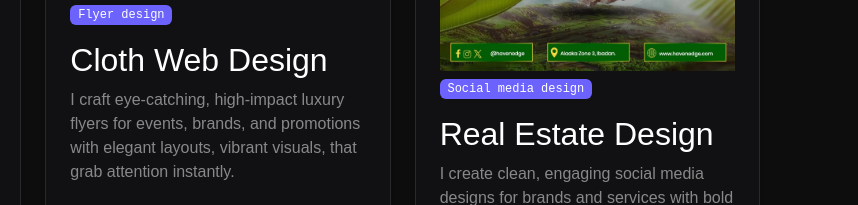
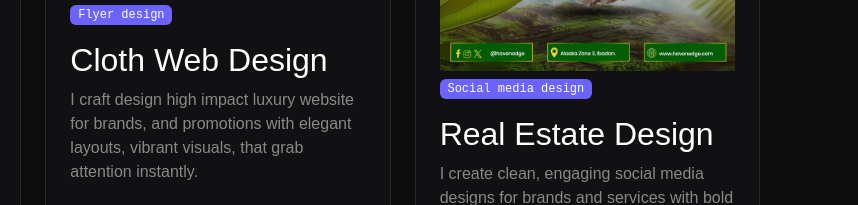
Before and after one commit to Damilare-olaniyi-dreystudio/dreyportfolio, a website: page index.html in a window 1280 px wide. Shown: the part 9257-9462 px from the top of the page, 422-1280 px from the left. Drawn offline with nearby package versions, Linux system fonts and the light colour scheme.

Commit message:
dkjnskcn

```diff
--- a/index.html
+++ b/index.html
@@ -969,7 +969,7 @@
           </a>
           <span class="badge mt-2 fw-light" style="background-color: #6c63ff; font-family: monospace;">Flyer design</span>
           <h2 class="display-7 mt-3">Cloth Web Design</h2>
-          <p class="mb-4 text-white-50">I craft eye-catching, high-impact luxury flyers for events, brands, and promotions with elegant layouts,
+          <p class="mb-4 text-white-50">I craft design high impact luxury website for  brands, and promotions with elegant layouts,
             vibrant visuals,  that grab attention instantly.</p>
           <span class="btn" style="background-color: #6c63ff;"><a
               href="https://www.behance.net/gallery/240400543/Premium-Clothing-Brand-Flyer-Design" target="_blank"
```
